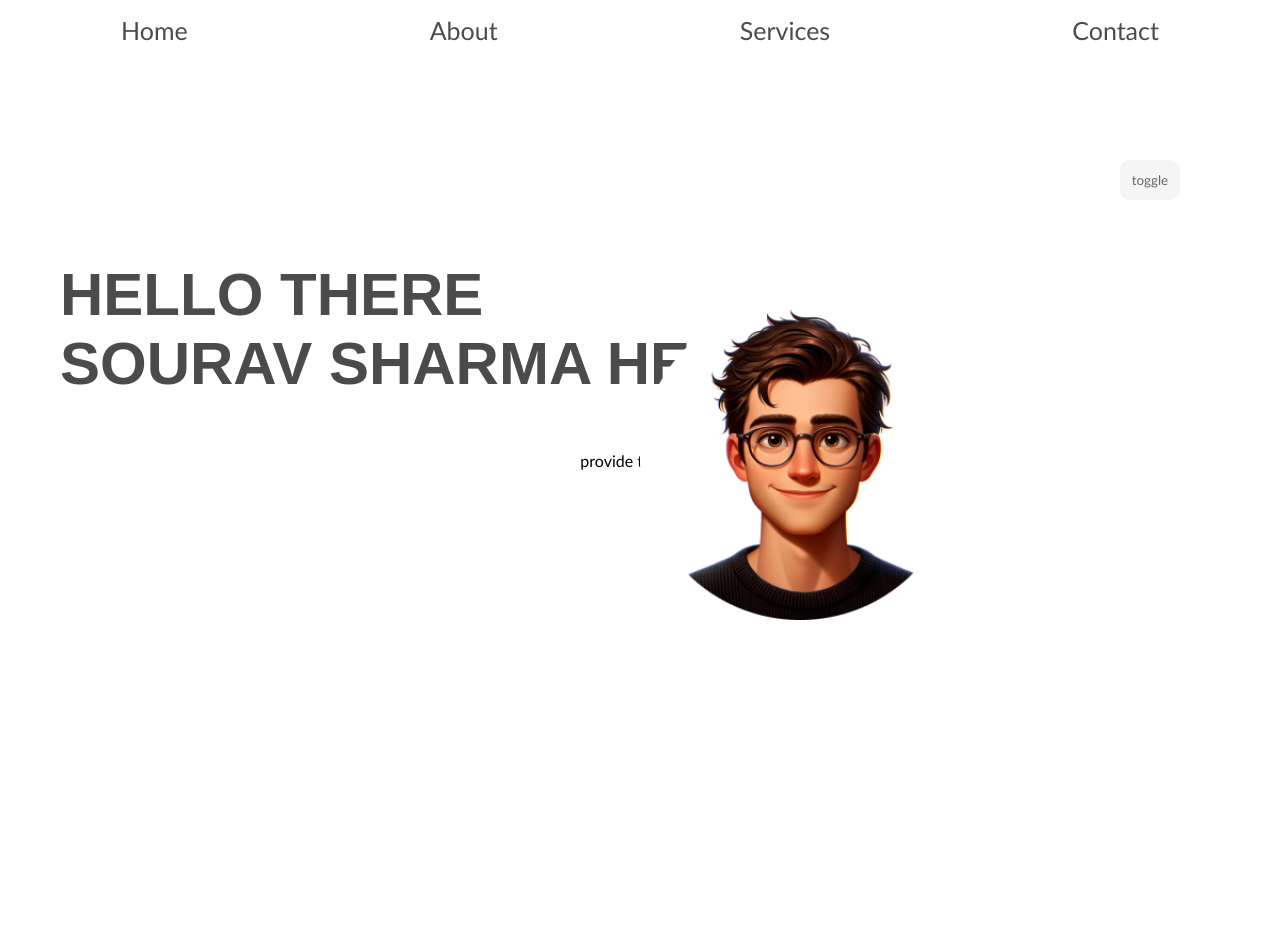
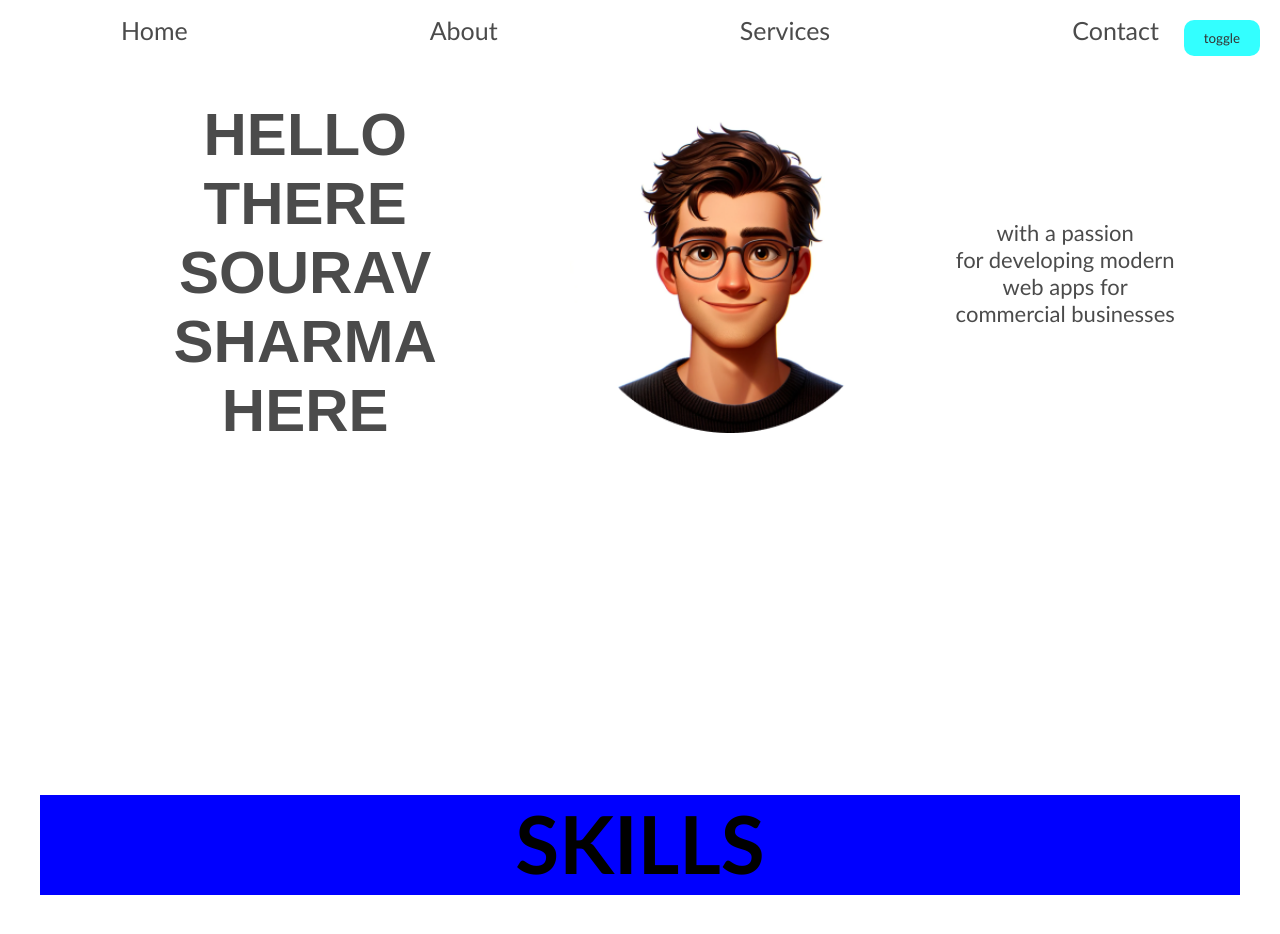
Before and after one commit to weboSourav/COREJS, a plain HTML site: page index.html in a window 1280 px wide. Before the commit the page ends 860 px from the top, so only its background shows below. Drawn offline with Linux system fonts and the light colour scheme; a web font is replaced by a local one.

Commit message:
new changes made

```diff
--- a/index.html
+++ b/index.html
@@ -12,6 +12,25 @@
 
 </head>
 <body>
+
+
+<div id="second">
+
+<div class="class">
+
+
+<h1>SKILLS</h1>
+<p></p>
+
+</div>
+
+
+
+</div>
+
+
+
+
     <script src="script.js"></script>
 </body>
 </html>
--- a/script.js
+++ b/script.js
@@ -1,12 +1,8 @@
-
-
-function CreateNavbar(){
-
-
+function CreateNavbar() {
   const nav = document.createElement("nav");
   nav.classList.add("myNav");
   document.body.appendChild(nav);
-nav.style.transition =  "background-color 0.7s, color 0.10s";
+  nav.style.transition = "background-color 0.7s, color 0.10s";
 
   const ul = document.createElement("ul");
   ul.classList.add("myUl");
@@ -23,56 +19,54 @@ li2.classList.add("myLi");
   li3.classList.add("myLi");
   li4.classList.add("myLi");
 
-ul.append(li1,li2,li3,li4);
+  ul.append(li1, li2, li3, li4);
 
   li1.innerText = "Home";
   li2.innerText = "About";
   li3.innerText = "Services";
   li4.innerText = "Contact";
 
-
-return {nav,ul};
+  return { nav, ul };
 }
 
-function createMainDiv(){
-
+function createMainDiv() {
   var div = document.createElement("div");
 
   div.classList.add("myDiv");
   document.body.appendChild(div);
   //document.body.style.textAlign = "center";
-div.style.transition =  "background-color 0.7s, color 0.10s";
+  div.style.transition = "background-color 0.7s, color 0.10s";
 
   const h1 = document.createElement("h1");
   h1.classList.add("h1");
   div.appendChild(h1);
-h1.innerHTML = "HELLO THERE <br>SOURAV SHARMA HERE"
-h1.style.transition = "transform 0.6s"
+  h1.innerHTML = "HELLO THERE <br>SOURAV SHARMA HERE";
+  h1.style.transition = "transform 0.6s";
   h1.style.transformStyle = "preserve-3d";
 
-h1.addEventListener("click",()=> {
+  h1.addEventListener("click", () => {
     const originalText = h1.innerHTML;
     h1.style.transform = "rotateX(160deg)";
-setTimeout(()=>{
+    setTimeout(() => {
+      h1.innerHTML = "A FRONTEND DEVELOPER";
+    }, 300);
 
-h1.innerHTML = "A FRONTEND DEVELOPER"
-},300)
+    setTimeout(() => {
+      h1.style.transform = "rotateX(0deg)";
+      h1.innerHTML = originalText;
+    }, 3000);
+  });
 
+  var image = document.createElement("img");
+  image.classList.add("Myimg");
+  image.src = "src/hero-img.png";
+  image.alt = "wooww its not loading";
+  div.appendChild(image);
 
-setTimeout(()=>{
-
-h1.style.transform = "rotateX(0deg)"
-h1.innerHTML = originalText;
-
-},5000 )
-
-
-
-
-
-
-}
-)
+  var p = document.createElement("p");
+  p.classList.add("myP");
+  div.appendChild(p);
+  p.innerHTML = "with a passion <br> for developing modern <br> web apps for <br> commercial businesses ";
 
 
 
@@ -82,31 +76,7 @@ h1.innerHTML = originalText;
 
 
 
-
-
-
-var image = document.createElement("img");
-image.classList.add("Myimg");
-image.src= "src/hero-img.png";
-image.alt="wooww its not loading";
-div.appendChild(image);
-
-
-
-
-
-var p = document.createElement("p");
-p.classList.add("myP");
-div.appendChild(p);
-p.innerHTML="provide the work "
-
-
-
-
-
-
-
-return {div}
+  return { div };
   //div.addEventListener("click",function(){
   // div.style.backgroundColor = "black";
   //div.style.color = "white";
@@ -120,13 +90,33 @@ return {div}
 
   //}
 
+  //});
+}
 
-//});
-
-
-
-
-
+function MyFunction(parentDiv, nav, ul) {
+  var btn = document.createElement("button");
+  btn.classList.add("myBtn");
+  btn.innerText = "toggle";
+  parentDiv.appendChild(btn);
+  btn.addEventListener("click", function () {
+    if (parentDiv.style.backgroundColor == "black") {
+      parentDiv.style.backgroundColor = "white";
+      parentDiv.style.color = "black";
+      nav.style.backgroundColor = "white";
+      ul.style.color = "black";
+      btn.style.color = "white";
+      btn.style.backgroundColor = "black";
+    } else {
+      parentDiv.style.backgroundColor = "black";
+      parentDiv.style.color = "white";
+      nav.style.backgroundColor = "black";
+      //div.innerText = "SEE THE REAL PROGRESS THROUGH THE DARKNESS";
+      ul.style.color = "white";
+      btn.style.color = "black";
+      btn.style.backgroundColor = "white";
+    }
+    //div.appendChild(btn);
+  });
 }
 
 
@@ -136,52 +126,25 @@ return {div}
 
 
 
-function MyFunction(parentDiv,nav,ul){
-
-
-
-var btn = document.createElement("button");
-btn.classList.add("myBtn");
-btn.innerText = "toggle";
-parentDiv.appendChild(btn);
-btn.addEventListener("click",function
-    (){
-
-if(parentDiv.style.backgroundColor == "black"){
-    parentDiv.style.backgroundColor = "white";
-    parentDiv.style.color = "black";
-    nav.style.backgroundColor ="white"
-    ul.style.color = "black";
-    btn.style.color = "white";
-    btn.style.backgroundColor ="black"
-}else{
-parentDiv.style.backgroundColor = "black";
-parentDiv.style.color = "white";
-nav.style.backgroundColor = "black";
-//div.innerText = "SEE THE REAL PROGRESS THROUGH THE DARKNESS";
-ul.style.color = "white";
-btn.style.color = "black";
-btn.style.backgroundColor = "white"
-
-
-    }
-//div.appendChild(btn);
-}
-)
 
 
 
 
-}
-
-function initWebsite(){
 
 
-const {nav,ul} = CreateNavbar();
-const {div} = createMainDiv();
 
-MyFunction(div,nav,ul)
+function initWebsite() {
+  const { nav, ul } = CreateNavbar();
+  const { div } = createMainDiv();
 
+  MyFunction(div, nav, ul);
 }
+initWebsite();
 
-initWebsite();
+
+
+
+
+ const secondDiv = document.getElementById("second");
+const mainDiv = document.querySelector(".myDiv");
+mainDiv.appendChild(secondDiv);
--- a/style.css
+++ b/style.css
@@ -24,26 +24,32 @@ width: 100%;
 height: 100vh;
 width: 100%;
 display: flex;
-flex-direction: column;
+justify-content: space-evenly;
 align-items: center;
-justify-content: center;
 position: relative;
+flex-wrap: wrap;
+padding: 40px;
+text-align: center;
+
 
 }
 
-.myBtn{
 
-top: 100px;
-right: 100px;
-position: absolute;
-color: black;
-border: none;
-padding: 10px;
-border-radius: 10px;
-height: 40px;
-width: 60px;
-opacity: 0.6;
+
+
+.myBtn {
+  position: fixed;
+  top: 20px;
+  right: 20px;
+  background-color: aqua;
+  color: black;
+  border: none;
+  padding: 10px 20px;
+  border-radius: 10px;
+  opacity: 0.8;
+  cursor: pointer;
 }
+
 
 
 
@@ -80,12 +86,10 @@ opacity: 0.7;
 
   font-family: "Smooch Sans", sans-serif;
 font-weight: 700;
-top: 200px;
-left: 60px;
 opacity: 0.7;
 font-size: 60px;
-position: absolute;
 cursor: grab;
+max-width: 400px;
 
 }
 
@@ -93,11 +97,54 @@ cursor: grab;
 
 
 height: 20rem;
-position: absolute;
-left: 50%;
+object-fit: contain;
+transition: transform 0.5s ease;
+
+
+}
+
+.Myimg:hover{
+
+    transform: scale(1.05);
+}
+
+
+.myP{
+
+font-size: 22px;
+opacity: 0.7;
+max-width: 400px;
+
+
+}
 
 
 
 
 
+
+
+
+
+#second {
+  height: 100vh;
+  width: 100%;
+  display: flex;
+  align-items: center;
+  justify-content: center;
+  font-size: 40px;
+  font-weight: bold;
 }
+
+
+
+
+
+.class{
+
+height: 100px;
+width: 100%;
+background-color: blue;
+
+
+}
```
Lines whose indentation alone changed are shown as unchanged.
